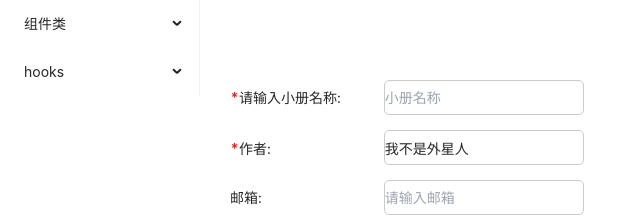
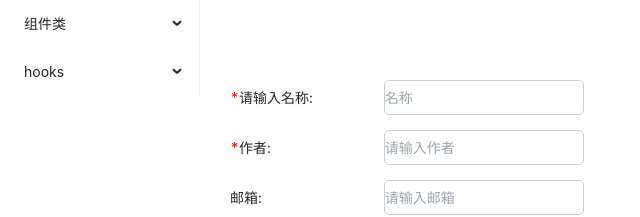
Before and after one commit to Henry-Diasa/react_practice_hooks, a React (Vite) app: page /components/form in a window 1280 px wide. Shown: the top 217 px of the page, without its empty margins (0-640 px from the left). Built offline with nearby package versions, Linux system fonts and the light colour scheme.

Commit message:
feat: 表单组件完成

```diff
--- a/src/components/Form/index.jsx
+++ b/src/components/Form/index.jsx
@@ -21,9 +21,9 @@ function Index() {
   };
   return (
     <div style={{ marginTop: "50px" }}>
-      <Form initialValues={{ author: "我不是外星人" }} ref={form}>
+      <Form initialValues={{ author: "" }} ref={form}>
         <FormItem
-          label="请输入小册名称"
+          label="请输入名称"
           labelWidth={150}
           name="name"
           required
@@ -31,9 +31,9 @@ function Index() {
             rule: /^[a-zA-Z0-9_\u4e00-\u9fa5]{4,32}$/,
             message: "名称仅支持中文、英文字母、数字和下划线，长度限制4~32个字"
           }}
-          validateTrigger="onBlur"
+          validateTrigger="onChange"
         >
-          <Input placeholder="小册名称" />
+          <Input placeholder="名称" />
         </FormItem>
         <FormItem
           label="作者"
--- a/src/components/Form/lib/FormItem.jsx
+++ b/src/components/Form/lib/FormItem.jsx
@@ -42,6 +42,7 @@ function FormItem({
   }, [onStoreChange]);
   /* 使表单控件变成可控制的 */
   const getControlled = (child) => {
+    console.log(child);
     const mergeChildrenProps = { ...child.props };
     if (!name) return mergeChildrenProps;
     /* 改变表单单元项的值 */
```
